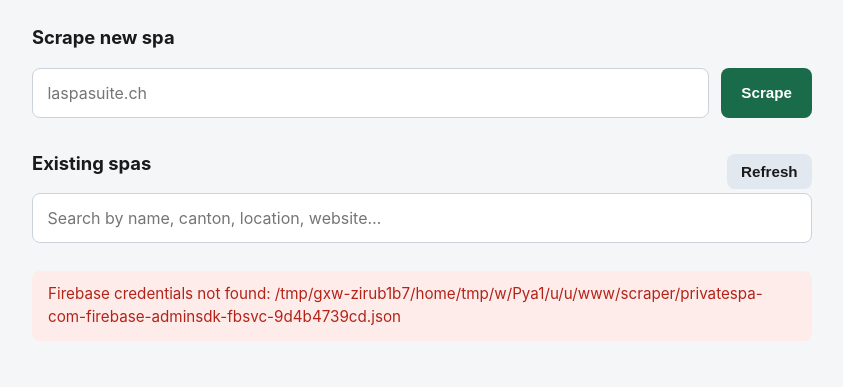
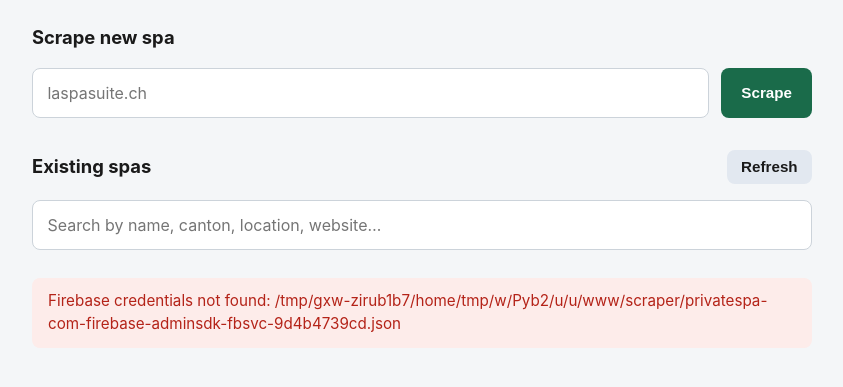
Before and after one commit to Trnquil/privatespa-scraper, a Flask app: page / in a window 1280 px wide. Shown: the part 102-489 px from the top of the page, without its empty margins (218-1061 px from the left). Run offline with Flask 3, Linux system fonts and the light colour scheme; parts of the project's set-up code (start-up, migrations or seed data) failed here and were passed over.

Commit message:
Ready to add more spas

```diff
--- a/scraper/static/style.css
+++ b/scraper/static/style.css
@@ -80,15 +80,19 @@ button {
   margin-bottom: 2rem;
 }
 
-.spa-library-header,
-.scrape-section h2 {
+.spa-library-header {
   display: flex;
   align-items: center;
   justify-content: space-between;
   gap: 1rem;
+  margin-bottom: 1rem;
 }
 
-.spa-library-header h2,
+.spa-library-header h2 {
+  margin: 0;
+  font-size: 1.15rem;
+}
+
 .scrape-section h2 {
   margin: 0 0 1rem;
   font-size: 1.15rem;
@@ -236,7 +240,7 @@ button {
   display: flex;
   flex-wrap: wrap;
   gap: 0.75rem;
-  margin-bottom: 1.25rem;
+  margin-bottom: 0;
   font-size: 0.85rem;
   color: #666;
 }
```
Also changed, not shown: scraper/static/editor.js (+17 -8 lines).
